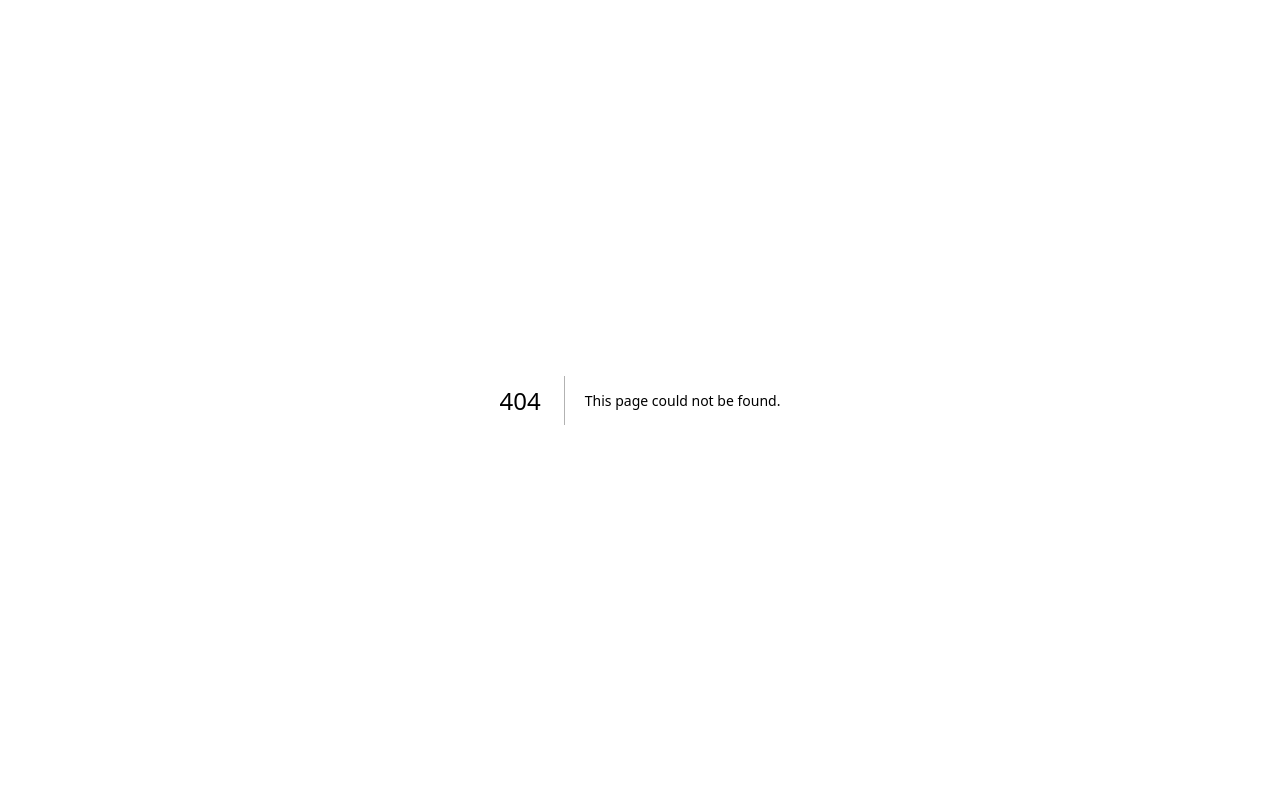
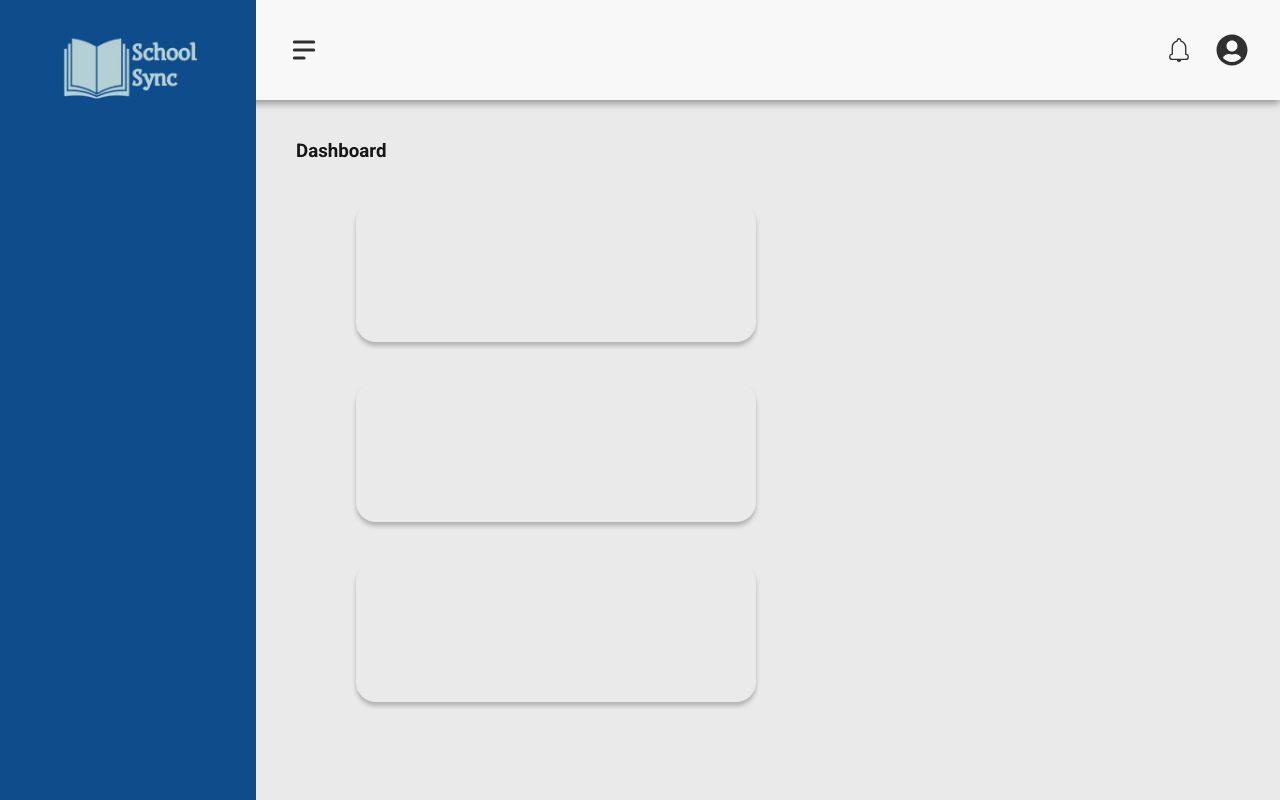
Before and after one commit to Alisonjs0/SchoolSync, a Next.js app: page /dashboard_aluno in a window 1280 px wide. Before the commit this address had no page. Built offline with nearby package versions, Linux system fonts and the light colour scheme.

Commit message:
Botão de notificação

```diff
--- /dev/null
+++ b/app/dashboard_aluno/page.js
@@ -0,0 +1,14 @@
+import DashboardMain from "../dashboard_main/page"
+import '../dashboard_main/dashboardTemplate.css'
+
+
+const dashboard_aluno = () => {
+    return (
+        <div>
+            <DashboardMain isAluno={true}/>
+
+        </div>
+    )
+}
+
+export default dashboard_aluno
--- a/app/dashboard_main/dashboardTemplate.css
+++ b/app/dashboard_main/dashboardTemplate.css
@@ -12,12 +12,12 @@
 }
 
 .menuLateral {
-    height: 120vh;
+    height: 100vh;
     width: 20vw;
     background: #0E4C8C;
     z-index: 1;
     grid-area: 1 / 1 / 9 / 2;
-    transition: 0.5s ease;
+    transition: .8s ease;
 }
 
 .menuLateral img {
@@ -46,13 +46,13 @@
 }
 
 .menuSuperior .burguer {
-   transform: translateX(18rem);
-    transition: .6s ease;
+    transform: translateX(20vw);
+    transition: 1s ease;
 }
 
 .menuSuperiorInteiro .burguerInteiro {
-    transform: translate(1rem);
-    transition: .8s ease;
+    transform: translate(15%);
+    transition: 1s ease;
 }
 
 /*Supeior inteiro*/
@@ -63,7 +63,11 @@
 
 .conteudoInteiro {
     transition: all 1s ease;
-    transform: translateX(-20%);
+    transform: translateX(-10%);
+}
+
+.menuUsuario {
+    display: flex;
 }
 
 .menuSuperior .icon {
@@ -72,13 +76,40 @@
     color: #303030;
 }
 
+.menuUsuario div {
+    position: relative;
+    right: 110%;
+}
+
+.menuUsuario .sino {
+    position: absolute;
+}
+
 .menuUsuario .icon {
     margin-left: 1rem;
+}
+
+.sino.on {
+    display: block; /* Mostra o sino ativo */
+}
+
+.sino.off {
+    display: none; /* Esconde o sino inativo */
+}
+
+#notificacao:not(.notificacaoOn) .sino.on {
+    display: none; /* Esconde o sino ativo se notificacaoOn não estiver presente */
+}
+
+#notificacao:not(.notificacaoOn) .sino.off {
+    display: block; /* Mostra o sino inativo se notificacaoOn não estiver presente */
 }
 
 .container {
     padding: 0 100px;
 }
+
+
 
 .conteudo {
     grid-area: 2 / 2 / 9 / 9;
@@ -95,7 +126,6 @@
     display: grid;
     grid-template-columns: repeat(auto-fill, minmax(400px, 1fr));
     gap: 40px;
-    padding-bottom: 200px;
 }
 
 .conteudoMenus div {
--- a/app/dashboard_main/page.js
+++ b/app/dashboard_main/page.js
@@ -1,13 +1,27 @@
-"use client";
+"use client"; // Para fazer o site rodar no cliente e manipular o DOM
 
-import "./dashboardTemplate.css"
+import "./dashboardTemplate.css" // Importação do CSS
+
+import { useState } from "react"; // useState para atualização dos dados em tempo real na tela
+
+// Importação dos icons
 import { HiMenuAlt2 } from "react-icons/hi";
 import { CiBellOn } from "react-icons/ci";
 import { FaUserCircle } from "react-icons/fa";
 import { CiBellOff } from "react-icons/ci";
 
-const dashboard_main = () => {
 
+const dashboard_main = ({ isAluno }) => {
+
+    //! Teste de criação de usuario
+    const user = {
+        nome: 'Alison Jose Serafim de Lima',
+        notas: [8,6,7,9],
+        media: 7.5
+    }
+
+
+    // Função abrir e fechar o menu
     function toggle() {
         const burguer = document.getElementById("toggle")
         const menu = document.getElementsByClassName("menuLateral")[0];
@@ -24,12 +38,31 @@ const dashboard_main = () => {
         }
 
     }
+
+    // useState para alterar o icone de notificação em tempo real
+    const [notificacaoAtiva, setNotificacaoAtiva] = useState(true);
+
+    // Função de ligar e desligar as notificações
+    //! Ainda faltam ajustes
+    function OnOff() {
+        setNotificacaoAtiva((prev) => !prev);
+        console.log('Notificação alternada!');
+    }
+
+    // Conteudo principal da pagina
     return (
         <div className="page">
-            <div className="menuSuperior">
-                <HiMenuAlt2 id="toggle" className="icon  burguer" onClick={toggle}/>
-                <div className="menuUsuario">
-                    <CiBellOn id="notificacao" className="icon"/>
+
+            <div className="menuSuperior"> {/* Menu Superior */}
+                <HiMenuAlt2 id="toggle" className="icon  burguer" onClick={toggle}/> {/* Icone do Menu */}
+                <div className="menuUsuario"> {/*  */}
+                    <div id="notificacao" className={`notificacao ${notificacaoAtiva ? 'notificacaoOn' : ''}`} onClick={OnOff}>
+                        {notificacaoAtiva ? (
+                            <CiBellOn className="icon sino on" />
+                        ) : (
+                            <CiBellOff className="icon sino off" />
+                        )}
+                    </div>
                     <FaUserCircle className="icon" />
                 </div>
             </div>
@@ -40,6 +73,16 @@ const dashboard_main = () => {
             <div className="conteudo">
                 <h3>Dashboard</h3>
                 <div className={`${"container"} ${"conteudoMenus"}`}>
+                    <div>
+
+                    </div>
+
+                    <div>
+
+                    </div>
+                    <div>
+
+                    </div>
 
                 </div>
             </div>
```
Also changed, not shown: app/dashboard_aluno/dashboardAluno.css (added).
